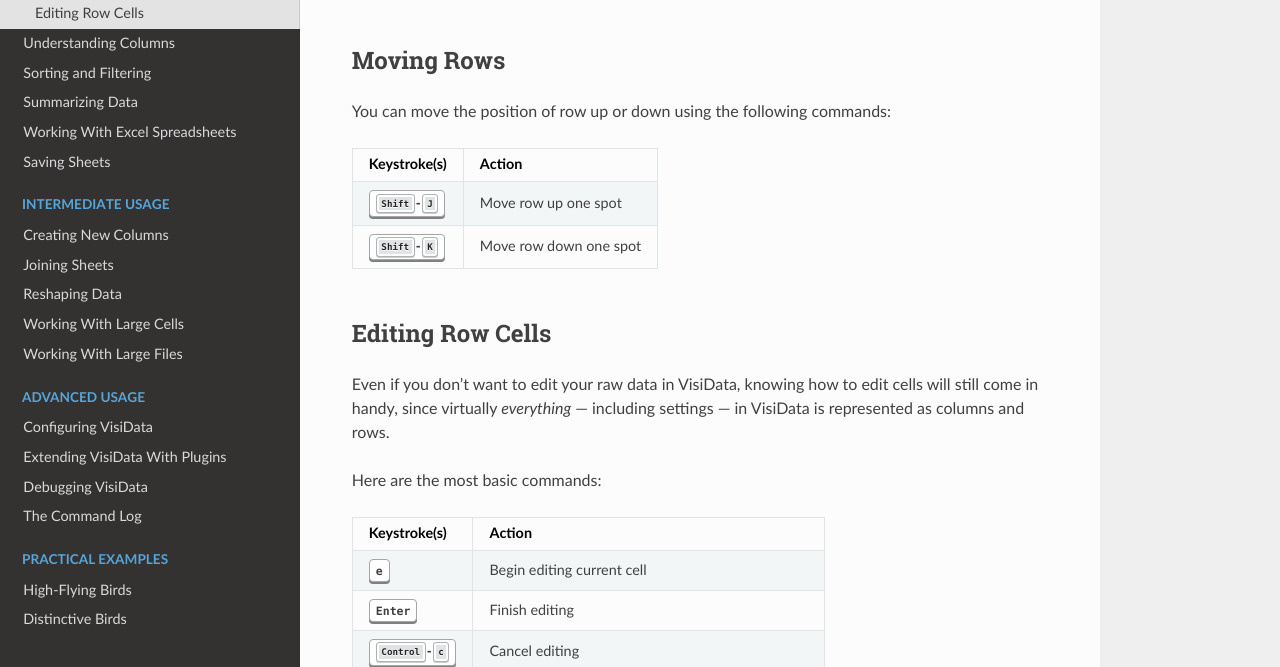
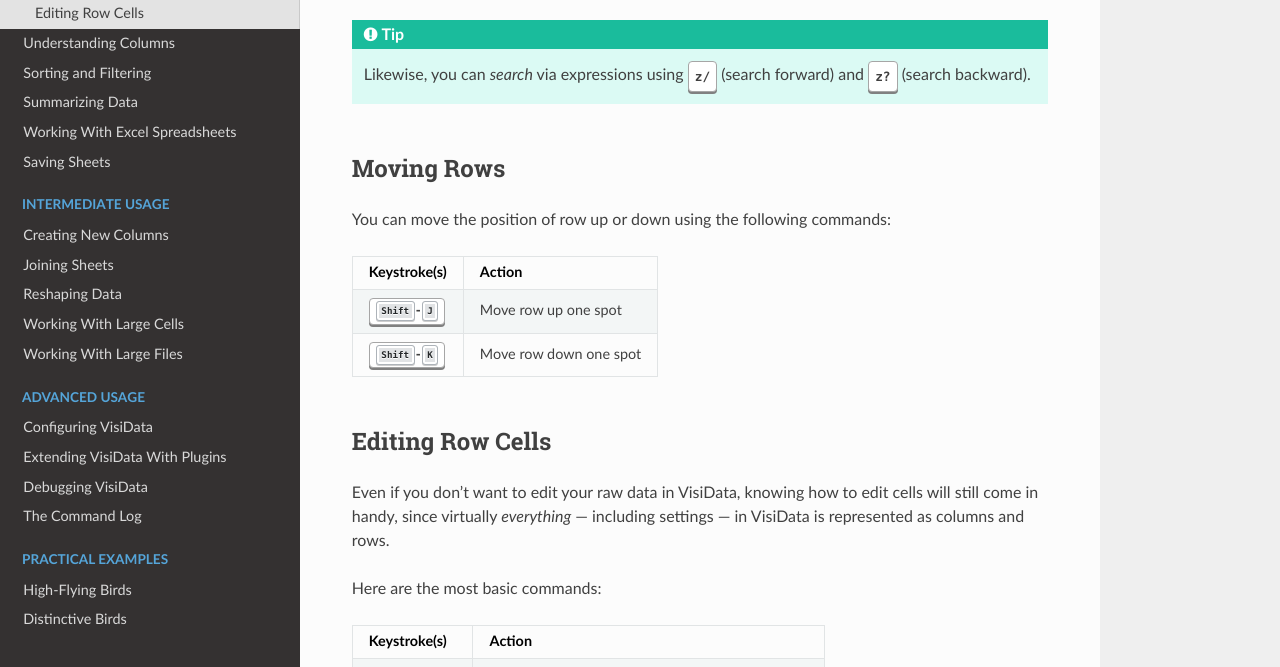
Before and after one commit to jsvine/intro-to-visidata, a Sphinx documentation site: the page built from docs/basics/understanding-rows.rst, in a window 1280 px wide and 900 px high, scrolled down 2339 px, cut to the strip 233-900 px from the top of the window. Built offline with Sphinx 7.4.7 and the Read the Docs theme 2.0.0, drawn with Linux system fonts in a browser that asks for light colours.

Commit message:
Add tip on z/ and z? for searching via expr

```diff
--- a/docs/basics/understanding-rows.rst
+++ b/docs/basics/understanding-rows.rst
@@ -92,6 +92,9 @@
 .. raw:: html
    :file: ../../terminal/output/rows-02-select-expr.output.html
 
+.. tip::
+
+    Likewise, you can *search* via expressions using :kbd:`z/` (search forward) and :kbd:`z?` (search backward).
 
 Moving Rows
 -----------
```
